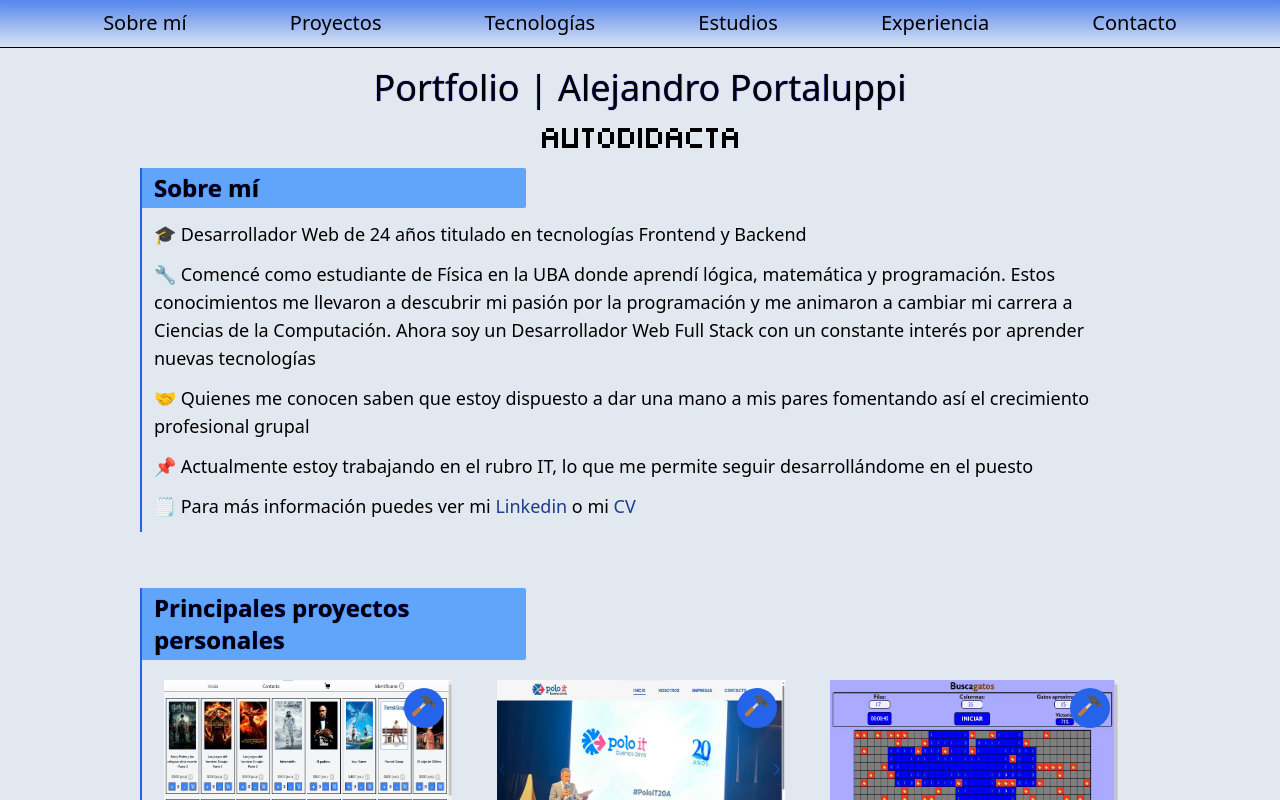
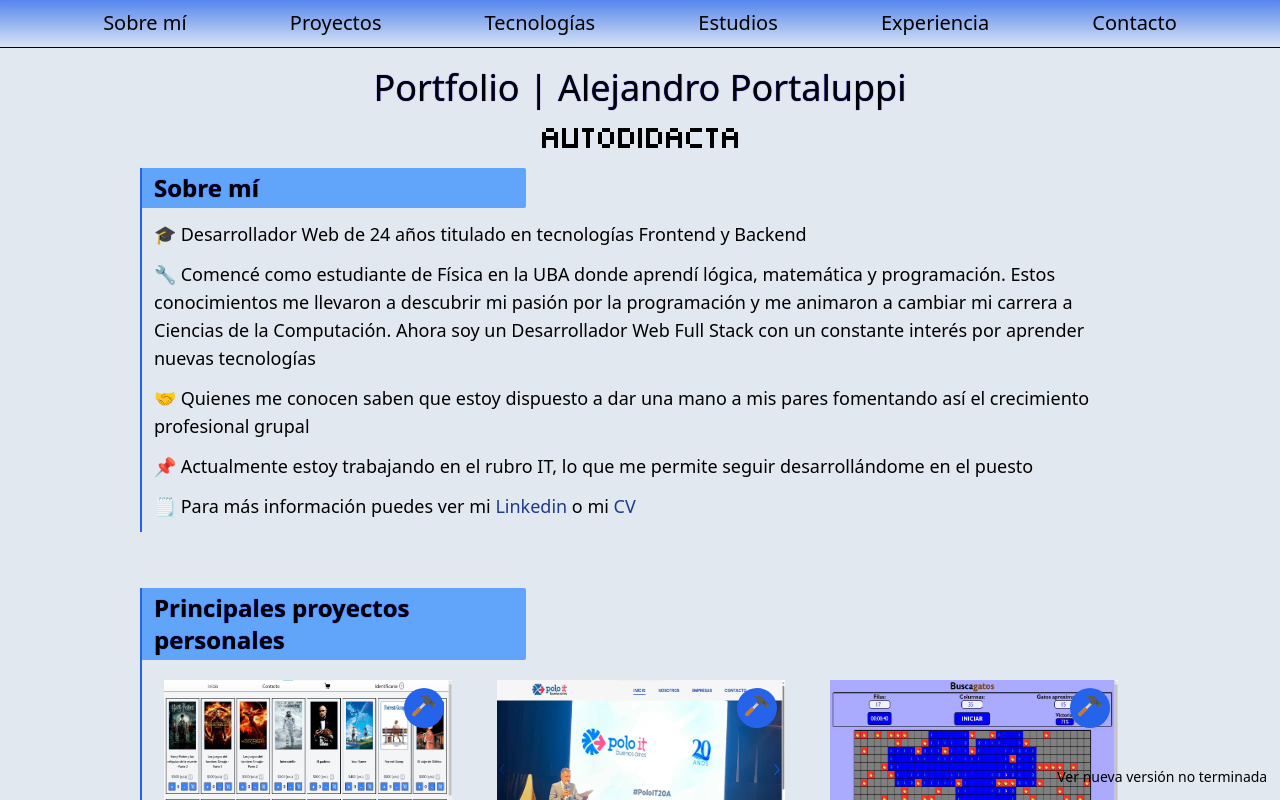
Before and after one commit to Ale6100/Portfolio, a React (Vite) app: page / in a window 1280 px wide. Shown: the top 800 px of the page. Built offline with nearby package versions, Linux system fonts and the light colour scheme.

Commit message:
Agregado link a la nueva versión no terminada

```diff
--- a/src/App.tsx
+++ b/src/App.tsx
@@ -25,6 +25,7 @@ function App() {
         </main>
         <Footer />
         <Pulse />
+        <a className='fixed bottom-[1vw] right-[1vw] hover:font-semibold text-sm max-md:text-xs hover:scale-105 hover:translate-x-[-0.25vw] transition-all duration-100' href="https://portfolioalejandrop.vercel.app/" target="_blank" rel="noopener noreferrer">Ver nueva versión no terminada</a>
         </>
     )
 }
```
Also changed, not shown: 1 other file (tests, documents, lock files or other folders).
